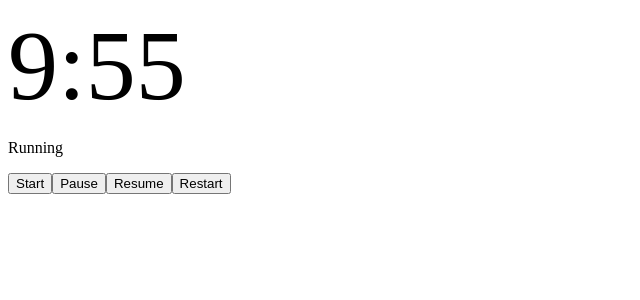
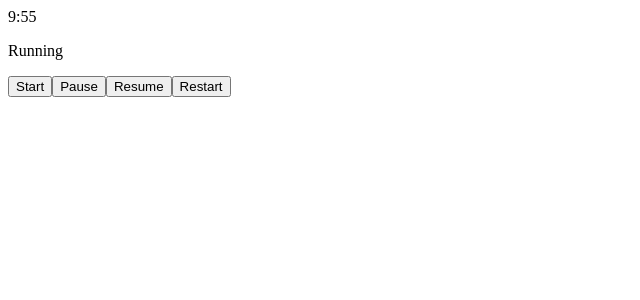
Before and after one commit to iamharshdabas/stopwatch, a React (Vite) app: page / in a window 1280 px wide. Shown: the top 300 px of the page, without its empty margins (0-640 px from the left). Built offline with nearby package versions, Linux system fonts and the light colour scheme.

Commit message:
FIX: stopwatch restart

```diff
--- a/src/App.jsx
+++ b/src/App.jsx
@@ -1,11 +1,9 @@
-import Timer from "./Timer"
+import Timer from './Timer'
 
 export default function App() {
-  const time = new Date()
-  time.setSeconds(time.getSeconds() + 600) // 10 minutes timer
   return (
     <div>
-      <Timer expiryTimestamp={time} />
+      <Timer />
     </div>
   )
 }
--- a/src/Timer.jsx
+++ b/src/Timer.jsx
@@ -1,6 +1,9 @@
 import { useTimer } from 'react-timer-hook'
 
-const Timer = ({ expiryTimestamp }) => {
+const Timer = () => {
+  const time = new Date()
+  const expiryTimestamp = time.setSeconds(time.getSeconds() + 600)
+
   const { seconds, minutes, isRunning, start, pause, resume, restart } =
     useTimer({
       expiryTimestamp,
@@ -8,7 +11,7 @@ const Timer = ({ expiryTimestamp }) => {
 
   return (
     <div>
-      <div style={{ fontSize: '100px' }}>
+      <div>
         <span>{minutes}</span>:<span>{seconds}</span>
       </div>
       <p>{isRunning ? 'Running' : 'Not running'}</p>
```
